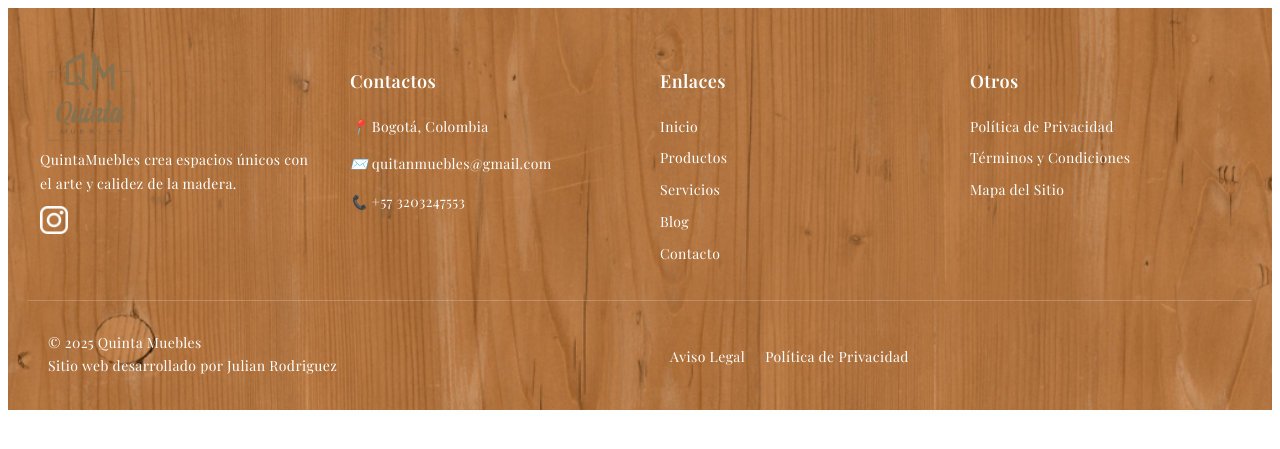
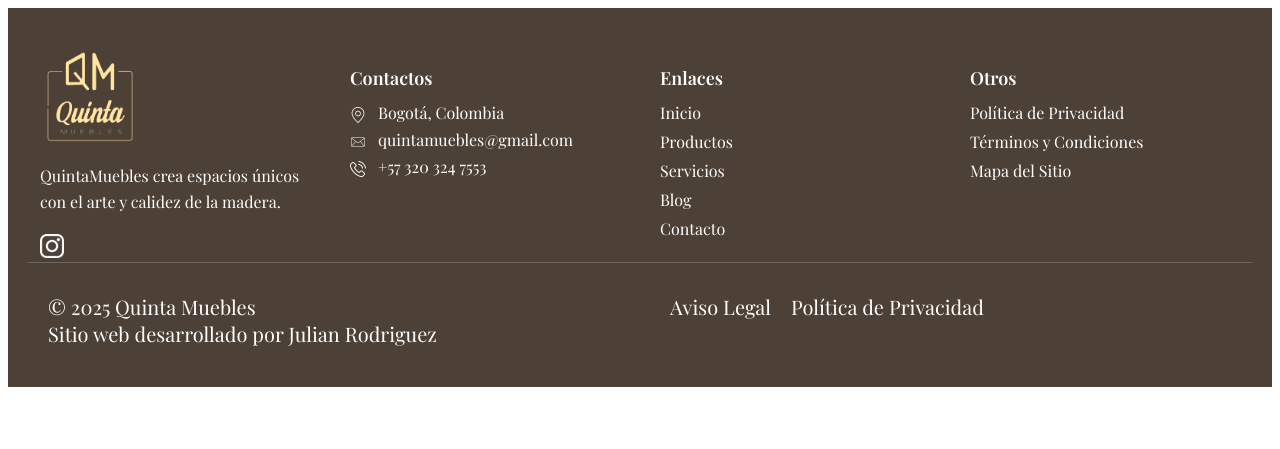
Before and after one commit to JulianRodriguezM/QuintaMuebles, a PHP site: page /pages/idex.html in a window 1280 px wide. Shown: the top 449 px of the page. Run offline with PHP 8.4, Linux system fonts and the light colour scheme.

Commit message:
Se Actualiza footer, se modifican estilos donde se agregan iconos de  contacto y se modifica brillo del logo para que se pueda visualizar

```diff
--- a/css/style.css
+++ b/css/style.css
@@ -1,33 +1,31 @@
 footer {
-  background-image: url('../img/texturas/madera.jpg');
-  background-size: cover;
-  background-repeat: no-repeat;
-  background-position: center;
+  background-color: #4d4036; /* Color similar al fondo del ejemplo */
+  color: white;
   font-family: 'Playfair Display', serif;
   font-size: 16px;
-  line-height: 1.7;
-  color: white;
-  padding: 40px 20px 20px 20px;
-  letter-spacing: 0.4px;
+  padding: 40px 20px;
 }
 
 a{
     text-decoration: none;
 }
 
+
 .info_pie {
   display: grid;
-  grid-template-columns: repeat(auto-fit, minmax(200px, 1fr));
+  grid-template-columns: repeat(auto-fit, minmax(240px, 1fr));
   gap: 40px;
   max-width: 1200px;
-  margin: auto;
-  margin-bottom: 20px;
+  margin: 0 auto;
 }
 
+.info_pie img{
+  filter: brightness(0) invert(1);
+}
 .general {
   display: flex;
   flex-direction: column;
-  align-items: flex-start; /* Aquí está el truco: alinear todo a la izquierda */
+  align-items: flex-start;
 }
 
 
@@ -38,12 +36,14 @@ a{
   background-size: contain;
   background-repeat: no-repeat;
   background-position: center;
-
+  margin-bottom: 15px;
+  filter: brightness(2); /* Aumenta el brillo */
 }
 
+
 .descripcion {
-  font-size: 14px;
-  margin-bottom: 10px;
+  margin-bottom: 20px;
+  line-height: 1.6;
 }
 
 .redes {
@@ -52,9 +52,9 @@ a{
 }
 
 .redes a img {
-  width: 28px;
-  height: 28px;
-  filter: brightness(0) invert(1);
+  width: 24px;
+  height: 24px;
+  filter: brightness(0) invert(1); /* Blanco sobre fondo oscuro */
   transition: transform 0.3s ease;
 }
 
@@ -63,18 +63,30 @@ a{
 }
 
 .Contactos, .Enlaces, .Otros {
-  font-size: 14px;
+  font-size: 16px;
 }
 
-
-h3 {
+.Contactos h3, .Enlaces h3, .Otros h3 {
   font-size: 18px;
   font-weight: 600;
+  margin-bottom: 12px;
+}
+
+.Contactos p {
+  margin: 6px 0;
+}
+
+.icon {
+  height: 1em;
+  width: auto;
+  vertical-align: middle;
+  margin-right: 8px;
 }
 
 ul {
   list-style: none;
   padding: 0;
+  margin: 0;
 }
 
 ul li {
@@ -94,7 +106,7 @@ ul li a:hover {
 .legal {
   text-align: left; /* Alinea el texto a la izquierda */
   padding-left: 20px; /* Opcional: espacio desde el borde */
-  font-size: 13px;
+  font-size: 20px;
   border-top: 1px solid rgba(255,255,255,0.1);
   padding-top: 15px;
 }
@@ -115,7 +127,7 @@ ul li a:hover {
   flex-wrap: wrap;
   border-top: 1px solid rgba(255, 255, 255, 0.2);
   padding-top: 20px;
-  font-size: 14px;
+  font-size: 20px;
 }
 
 .legal_info {
@@ -151,3 +163,10 @@ ul li a:hover {
 .legal_info a:hover {
   color: #ffcc80; /* cambia a un tono madera claro al pasar el mouse */
 }
+
+.Contactos .icon img {
+  height: 1em; /* Ajusta el tamaño al alto de la letra */
+  width: auto; /* Mantiene proporción de la imagen */
+  vertical-align: middle; /* Alinea verticalmente con el texto */
+  margin-right: 5px; /* Espacio entre ícono e texto */
+}
--- a/pages/idex.html
+++ b/pages/idex.html
@@ -19,16 +19,17 @@
       QuintaMuebles crea espacios únicos con el arte y calidez de la madera.
     </div>
     <div class="redes">
-        <a href="https://www.instagram.com/quinta.muebles_?igsh=b3kwZHpuMTFoanp5" target="_blank"><img src="../img/icono/instagram.png" alt="Instagram"></a>
-        <!-- <a href="#" target="_blank"><img src="../img/icono/facebook.png" alt="Facebook"></a> -->
+      <a href="https://www.instagram.com/quinta.muebles_" target="_blank">
+        <img src="../img/icono/instagram.png" alt="Instagram">
+      </a>
     </div>
   </div>
 
   <div class="Contactos">
     <h3>Contactos</h3>
-      <p><i class="icon">📍</i> Bogotá, Colombia</p>
-      <p><i class="icon">✉️</i> quitanmuebles@gmail.com</p>
-      <p><i class="icon">📞</i> +57 3203247553</p>
+    <p><img class="icon" src="../img/icono/ubicacion.png" alt="Ubicación"> Bogotá, Colombia</p>
+    <p><img class="icon" src="../img/icono/correo.png" alt="Correo"> quintamuebles@gmail.com</p>
+    <p><img class="icon" src="../img/icono/telefono.png" alt="Teléfono"> +57 320 324 7553</p>
   </div>
 
   <div class="Enlaces">
```
Also changed, not shown: img/icono/correo.png (added), img/icono/telefono.png (added), img/icono/ubicacion.png (added). Lines whose indentation alone changed are shown as unchanged.
